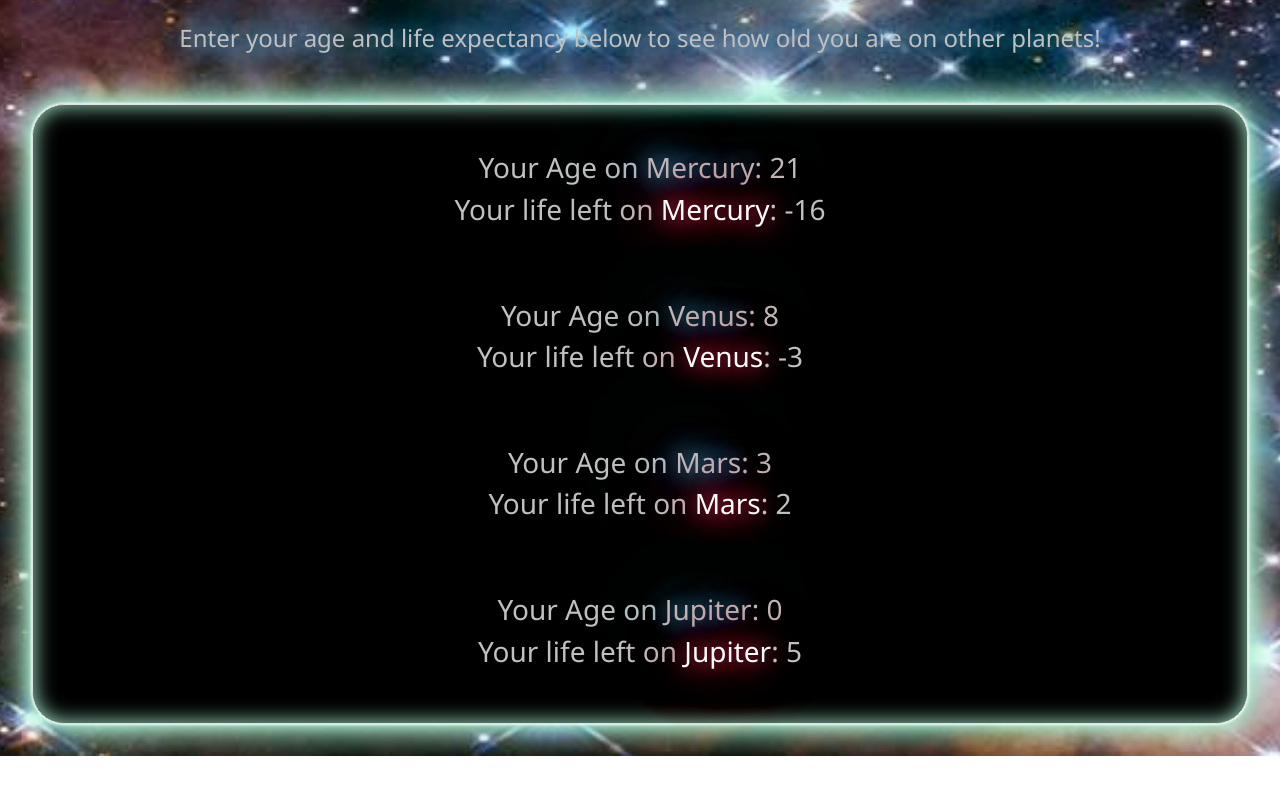
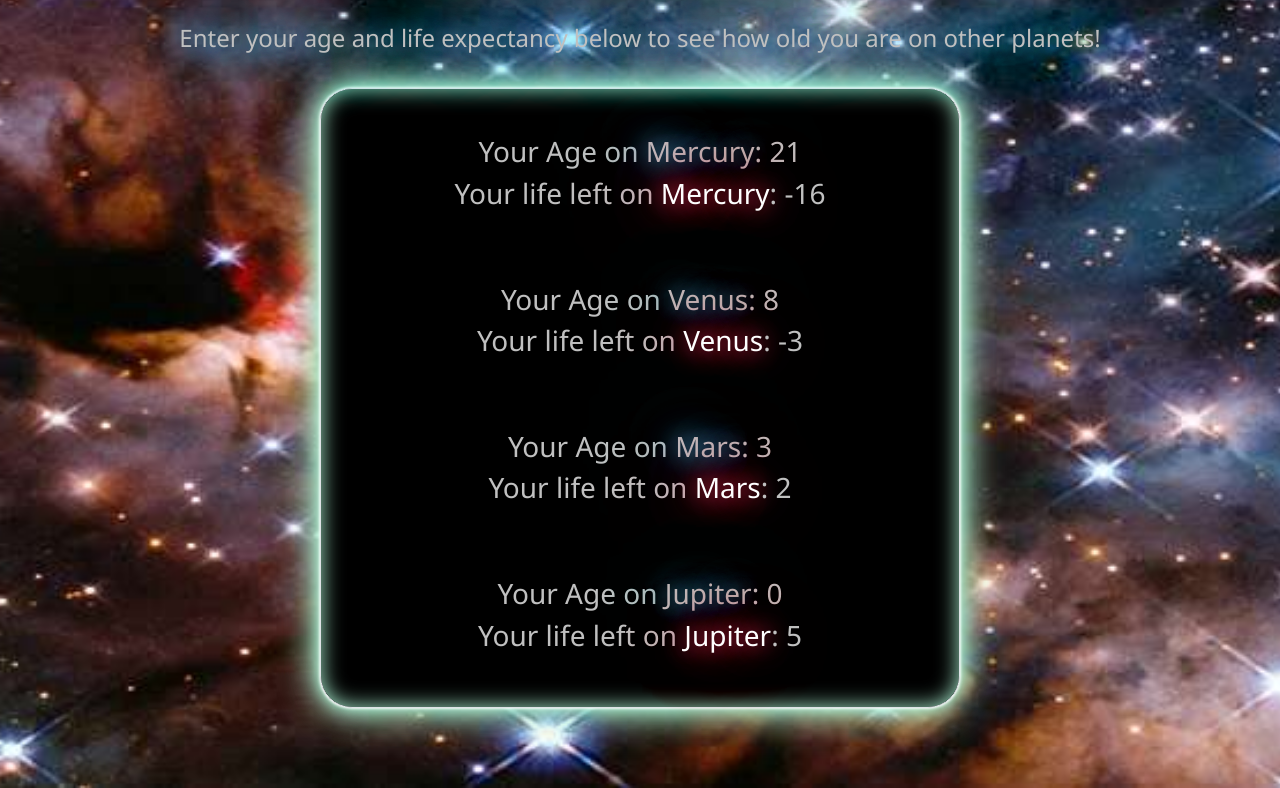
Before and after one commit to rbroadsword/space-age, a website built with webpack: page src/index.html in a window 1280 px wide. Both pictures are taken after typing "5", "5" into the empty fields and a click on the button "Submit". Shown: the part 140-928 px from the top of the page. Before the commit the page ends 896 px from the top, so only its background shows below. Built offline with nearby package versions, Linux system fonts and the light colour scheme.

Commit message:
finalize styling, and clean up other files

```diff
--- a/src/css/styles.css
+++ b/src/css/styles.css
@@ -44,9 +44,10 @@ body {
 .results {
   display: none;
   min-height: 60vh;
+  max-width: 50vw;
   text-align: center;
   padding: 2rem;
-  margin: 2rem;
+  margin: auto;
   background-color: black;
 }
 .mercury, .venus, .mars, .jupiter {
@@ -94,3 +95,6 @@ body {
               0 0 2.8rem #AAF0D1,
               inset 0 0 1.3rem #AAF0D1;
 }
+footer {
+  min-height: 10vh;
+}
--- a/src/index.html
+++ b/src/index.html
@@ -28,6 +28,7 @@
       </form>
     </div>
   </div>
+  <div class="container">
     <div class="results border">
       <div class="mercury">
         <h3>Your Age on <span class="neonTextBlizz">Mercury</span>: <span class="mercury-age"></span></h3>
@@ -46,6 +47,9 @@
         <h3>Your life left on <span class="neonTextRoja">Jupiter</span>: <span class="jupiter-life-left"></span></h3>
       </div>
     </div>
+  </div>
+  <footer>
 
+  </footer>
 </body>
 </html>
```
